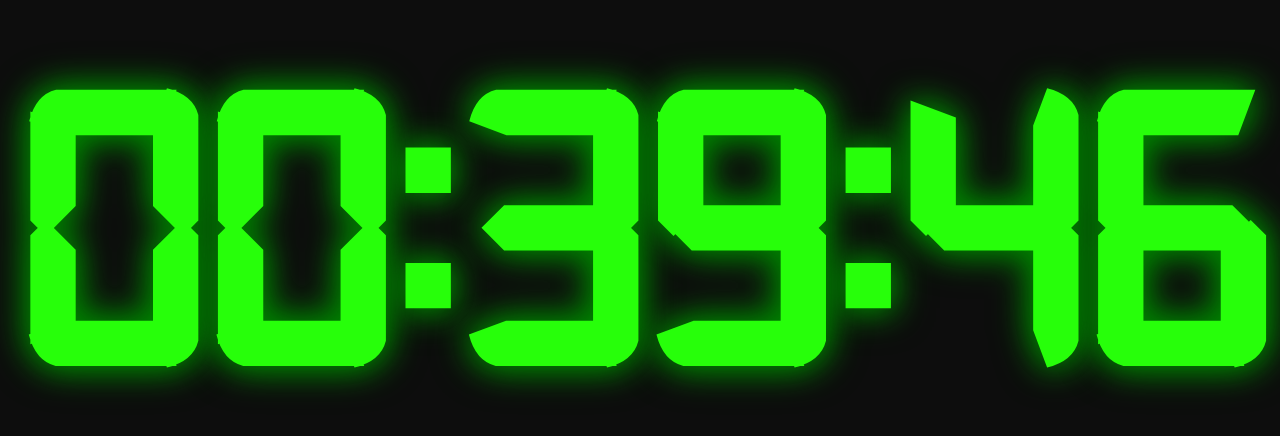
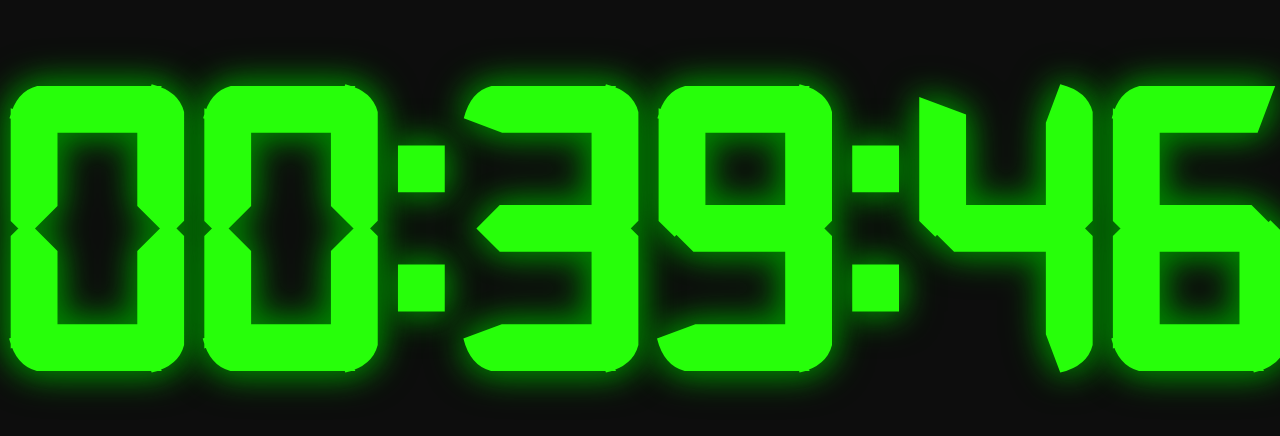
Before and after one commit to kicktv/clock, a plain HTML site: page index.html in a window 1280 px wide. Shown: the part 214-650 px from the top of the page. Drawn offline with Linux system fonts and the light colour scheme.

Commit message:
Update style.css

```diff
--- a/style.css
+++ b/style.css
@@ -9,7 +9,7 @@ align-items: center;
 }
 #clock {
 font-family: digital, Arial, sans-serif;
-font-size: 31vw; font-weight:900;
+font-size: 32vw; font-weight:900;
 color: #27ff0a; /* color green */
 text-shadow: 0 0 30px green, 0 0 40px green;
 line-height: 20.4vh;
```
